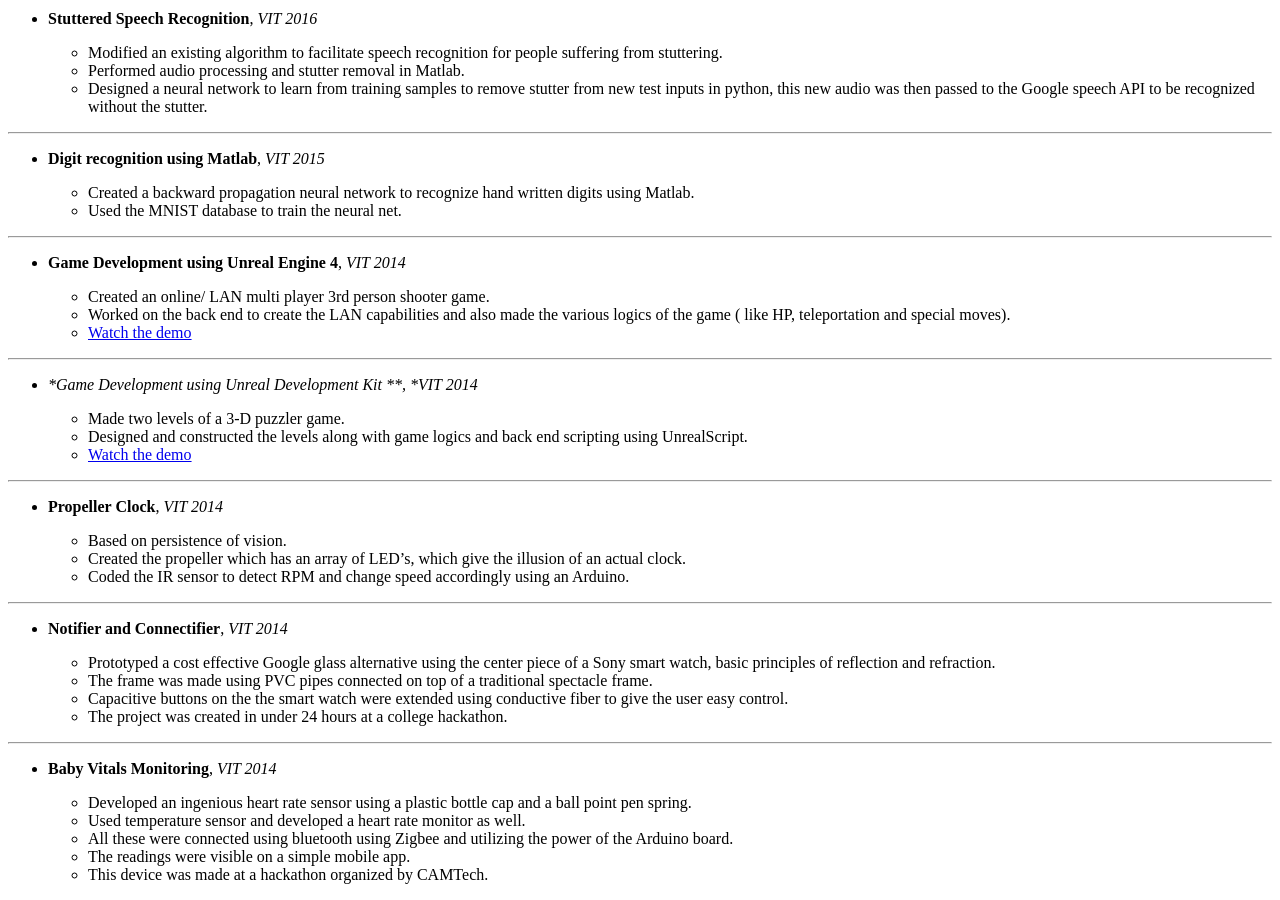
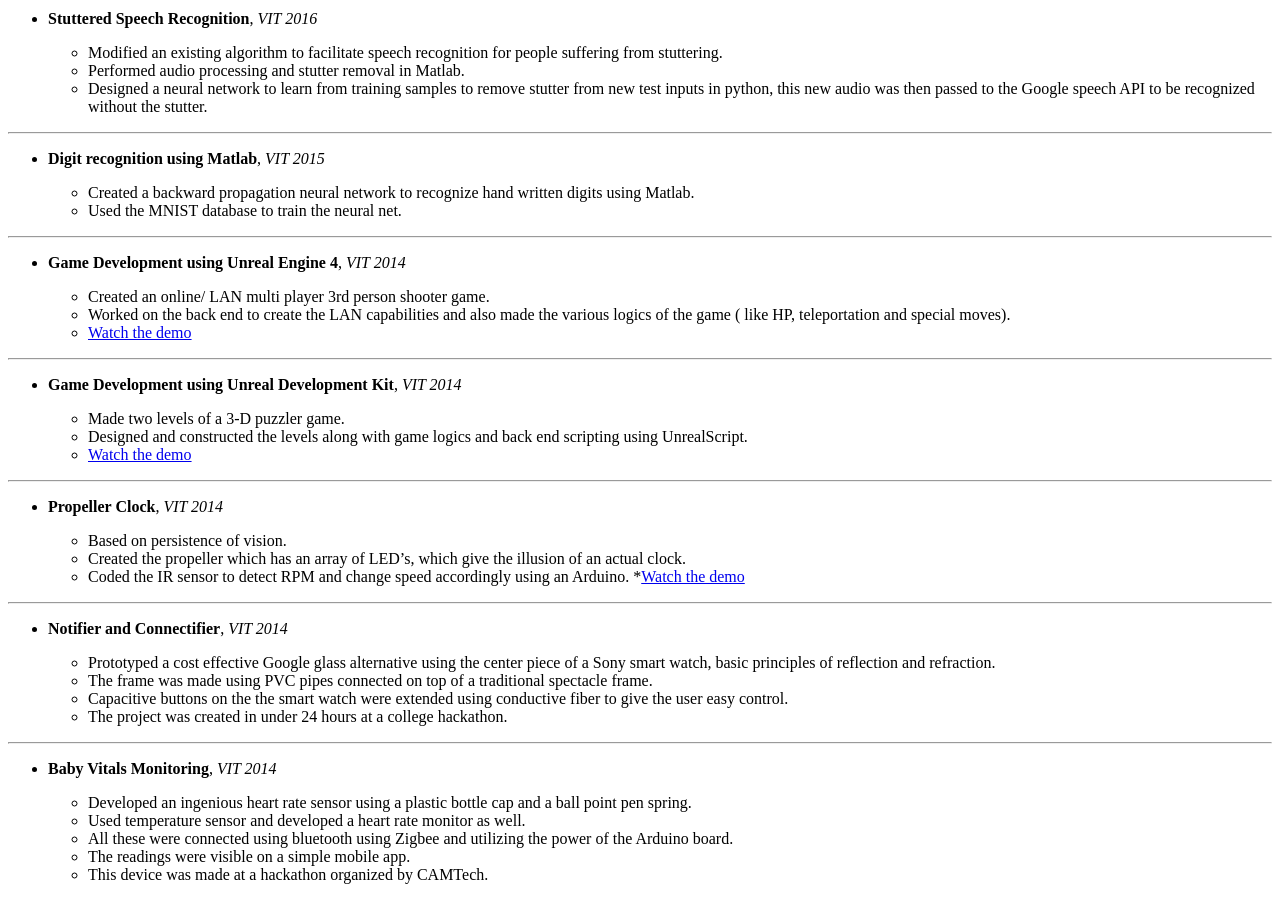
Before and after one commit to khannasarthak/khannasarthak.github.io, a Jekyll site: the page built from projects.md, in a window 1280 px wide and 900 px high, scrolled down 634 px. Built offline with Jekyll 4.4.1, drawn with Linux system fonts in a browser that asks for light colours; nearby versions of some CDN libraries.

Commit message:
added clock
link

```diff
--- a/projects.md
+++ b/projects.md
@@ -43,7 +43,7 @@ title: Projects
    * [Watch the demo](https://www.youtube.com/watch?v=yN54R70IJyU)
 
 ---
-* **Game Development using Unreal Development Kit **, *VIT 2014*
+* **Game Development using Unreal Development Kit**, *VIT 2014*
 
    * Made two levels of a 3-D puzzler game.
    * Designed and constructed the levels along with game logics and back end scripting using UnrealScript.
@@ -55,6 +55,7 @@ title: Projects
    * Based on persistence of vision.
    * Created the propeller which has an array of LED's, which give the illusion of an actual clock.
    * Coded the IR sensor to detect RPM and change speed accordingly using an Arduino.
+   *[Watch the demo](https://www.youtube.com/watch?v=rvjXhWs6Akk)
 
 ---
 * **Notifier and Connectifier**, *VIT 2014*
```
